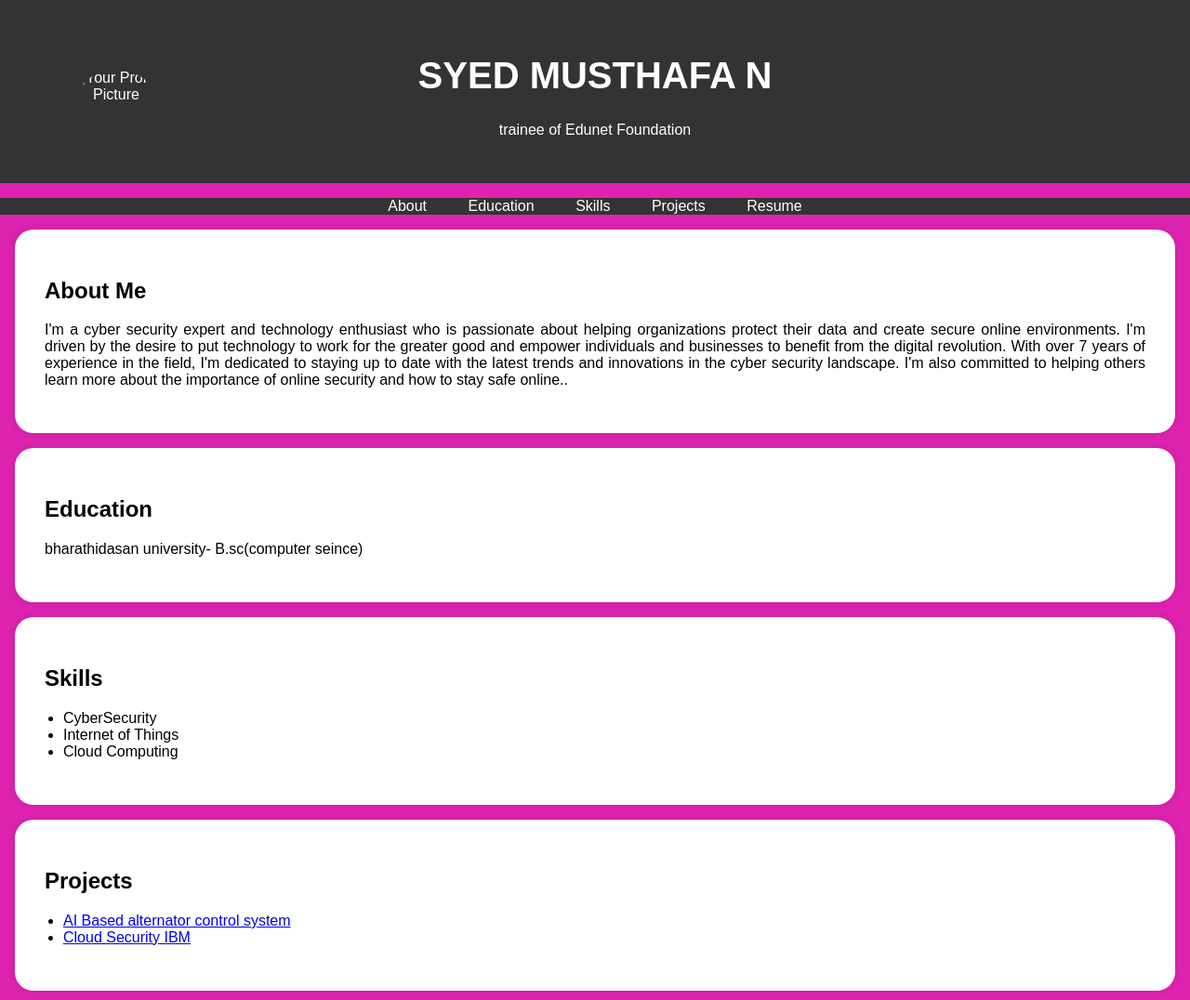
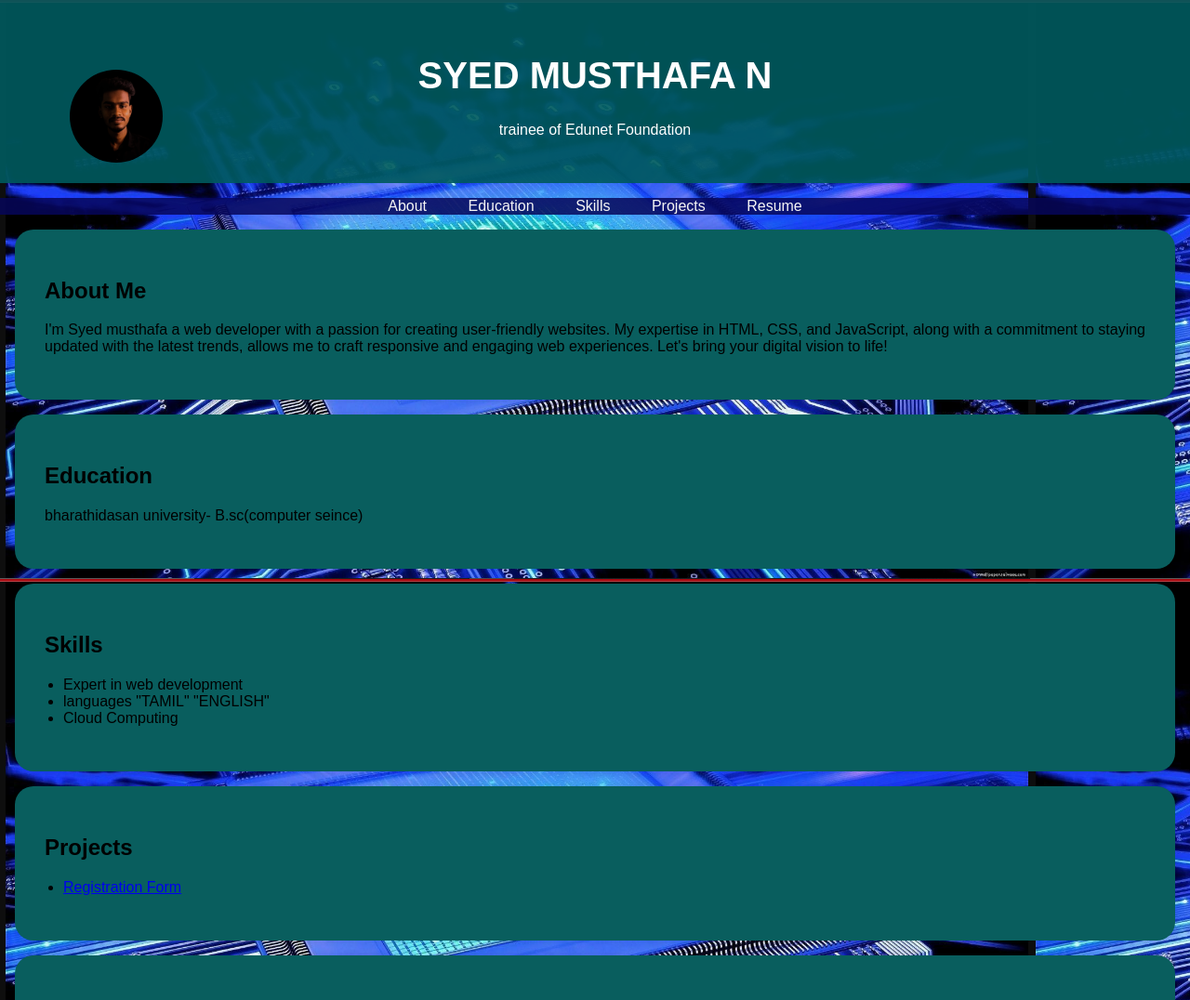
Before and after one commit to Syedu21s1032/Digital-Portpolio, a plain HTML site: page index.html in a window 1280 px wide. Shown: the top 1076 px of the page at 93% size. Drawn offline with Linux system fonts and the light colour scheme.

Commit message:
all changes

```diff
--- a/index.html
+++ b/index.html
@@ -4,7 +4,7 @@
     <title>Syed musthafa- Portfolio</title>
     <style>
         body {
-            bacground-image:url(background.png);
+            background-image:url(background.png);
             font-family: Arial, sans-serif;
             margin: 0;
             padding: 0;
@@ -12,11 +12,12 @@
         }
 
         header {
-            background-color: #333;
+            background-color: #005a5ee8;
             color: #fff;
             text-align: center;
-            padding: 2rem 0;
+            padding: 2rem 50px;
             position: relative; /* Add this */
+
         }
 
         .header-content h1 {
@@ -27,36 +28,37 @@
         .profile-picture {
             width: 100px; /* Adjust the size as needed */
             height: 100px;
-            border-radius: 75%; /* Create a circular shape */
-            object-fit: cover; /* To ensure the image fills the circular area */
-            position: absolute; /* Add this */
+            border-radius: 75%; /* Create a circular shape */s
+            object-fit:cover; /* To ensure the image fills the circular area */
+            position:absolute; /* Add this */
             top: 75px; /* Adjust top position as needed */
             left: 75px; /* Adjust left position as needed */
-        }
+    }
 
         nav {
-            background-color: #333;
-            color: #fff;
+            background-color: #07065ad8;
+            color: #da468b;
             text-align: center;
+
         }
 
         nav ul {
             list-style-type: none;
-            padding: 0;
+            padding: 0px;
         }
 
         nav ul li {
             display: inline;
-            margin: 0 20px;
+            margin:  20px;
         }
 
         nav ul li a {
             text-decoration: none;
-            color: #fff;
+            color: #f5f5f5;
         }
 
         .section-content {
-            background-color: #fff;
+            background-color: #095e5e;
             padding: 2rem;
             margin: 1rem;
             border-radius: 20px;
@@ -96,7 +98,7 @@
     <header>
         <div class="header-content">
             <!-- Add your profile picture here -->
-            <img href="syed.png" alt="Your Profile Picture" class="profile-picture">
+            <img src="syed.png" alt="Your Profile Picture" class="profile-picture">
             <h1>SYED MUSTHAFA N</h1>
             <p>trainee of  Edunet Foundation</p>
         </div>
@@ -115,7 +117,8 @@
     <section id="about">
         <div class="section-content">
             <h2>About Me</h2>
-            <p>I'm a cyber security expert and technology enthusiast who is passionate about helping organizations protect their data and create secure online environments. I'm driven by the desire to put technology to work for the greater good and empower individuals and businesses to benefit from the digital revolution. With over 7 years of experience in the field, I'm dedicated to staying up to date with the latest trends and innovations in the cyber security landscape. I'm also committed to helping others learn more about the importance of online security and how to stay safe online..</p>
+            <p>I'm Syed musthafa a web developer with a passion for creating user-friendly websites. My expertise in HTML, CSS, and JavaScript, along with a commitment to staying updated with the latest trends, allows me to craft responsive and engaging web experiences. Let's bring your digital vision to life!
+            </p>
         </div>
     </section>
 
@@ -130,8 +133,8 @@
         <div class="section-content">
             <h2>Skills</h2>
             <ul>
-                <li>CyberSecurity</li>
-                <li>Internet of Things</li>
+                <li>Expert in web development </li>
+                <li>languages "TAMIL"  "ENGLISH"</li>
                 <li>Cloud Computing</li>
             </ul>
         </div>
@@ -141,8 +144,7 @@
         <div class="section-content">
             <h2>Projects</h2>
             <ul>
-                <li><a href="#">AI Based alternator control system</a></li>
-                <li><a href="#">Cloud Security IBM</a></li>
+                <li><a href="register.html">Registration Form</a>
                 <!-- Add more project links here -->
             </ul>
         </div>
```
